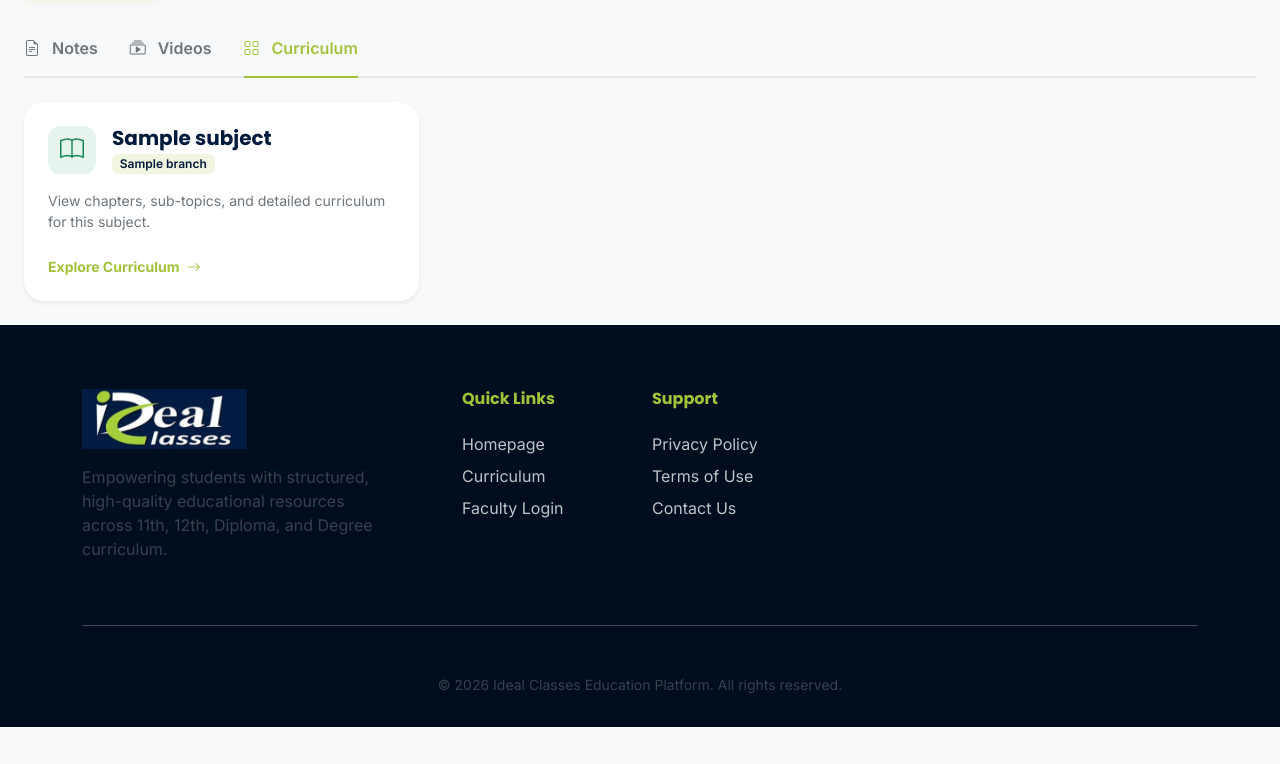
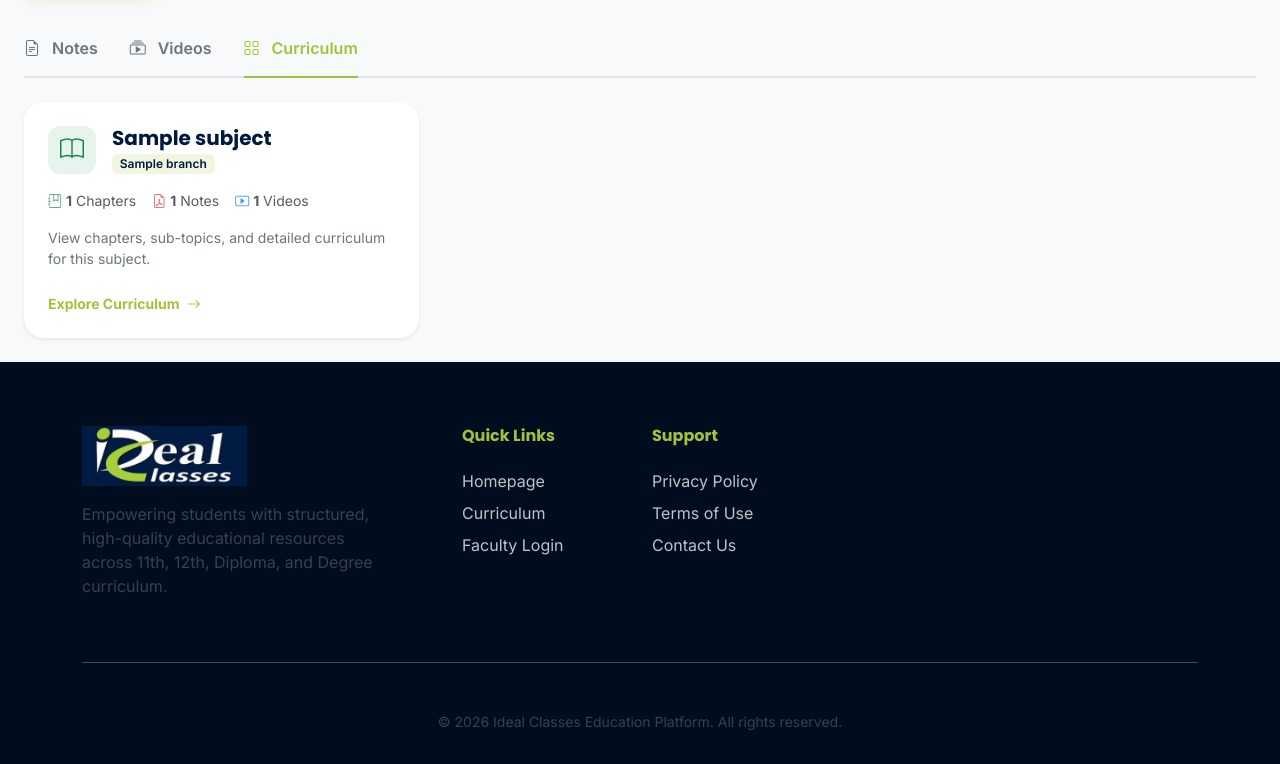
Before and after one commit to thale01/ideal-classes, a Django app: template templates/education/student_dashboard.html in a window 1280 px wide, after a click on "Curriculum". Shown: the part 481-1245 px from the top of the page. Before the commit the page ends 1208 px from the top, so only its background shows below. Run offline with Django 5.2, Linux system fonts and the light colour scheme; tables that the repository leaves empty hold one stand-in row (values such as "Sample post"); the template is opened without the code that fills it: values that come from a table or form of the project are taken from there, most other values are stand-ins (such as "Sample title", 1, 10 or a date in 2020); some libraries are stand-ins or nearby versions.

Commit message:
Add chapter, note, and video counts to curriculum subject cards on student dashboard

```diff
--- a/templates/education/student_dashboard_inner.html
+++ b/templates/education/student_dashboard_inner.html
@@ -219,6 +219,13 @@
                             </div>
                             {% endif %}
 
+                            <!-- Content Stats -->
+                            <div class="d-flex gap-3 mb-3 small opacity-75">
+                                <span class="text-nowrap"><i class="bi bi-journal-bookmark text-success me-1"></i><strong>{{ subject.chapters.count }}</strong> Chapters</span>
+                                <span class="text-nowrap"><i class="bi bi-file-earmark-pdf text-danger me-1"></i><strong>{{ subject.notes.count }}</strong> Notes</span>
+                                <span class="text-nowrap"><i class="bi bi-play-btn text-primary me-1"></i><strong>{{ subject.videos.count }}</strong> Videos</span>
+                            </div>
+
                             <p class="text-muted small mb-4">View chapters, sub-topics, and detailed curriculum for this subject.</p>
                             <div class="d-flex justify-content-between align-items-center mt-auto">
                                 <span class="text-secondary-branded fw-bold small">Explore Curriculum <i class="bi bi-arrow-right ms-1"></i></span>
```
